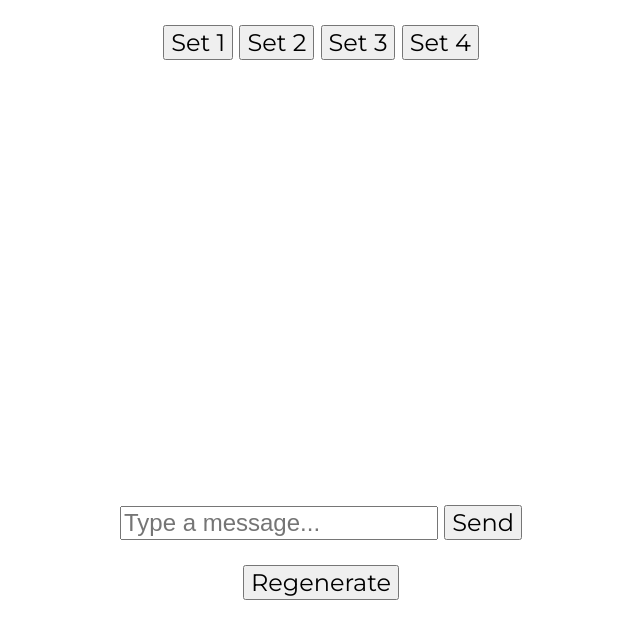
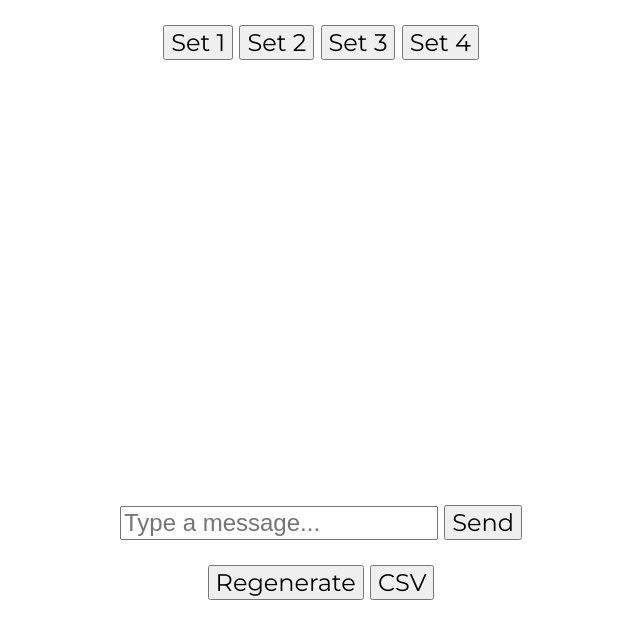
Before and after one commit to chung-isaac/BOBALAB, a website: page public/ai_model.html in a window 1280 px wide. Shown: the whole page, without its empty margins (319-959 px from the left). Drawn offline with Linux system fonts and the light colour scheme.

Commit message:
CSV File

```diff
--- a/public/ai_model.html
+++ b/public/ai_model.html
@@ -24,6 +24,7 @@
             <button type="submit">Send</button>
         </form>
         <button type="button" id="regenerateButton">Regenerate</button>
+        <button type="button" id="CSV">CSV</button>
     </div>
 
     <script src="chat.js"></script>
```
